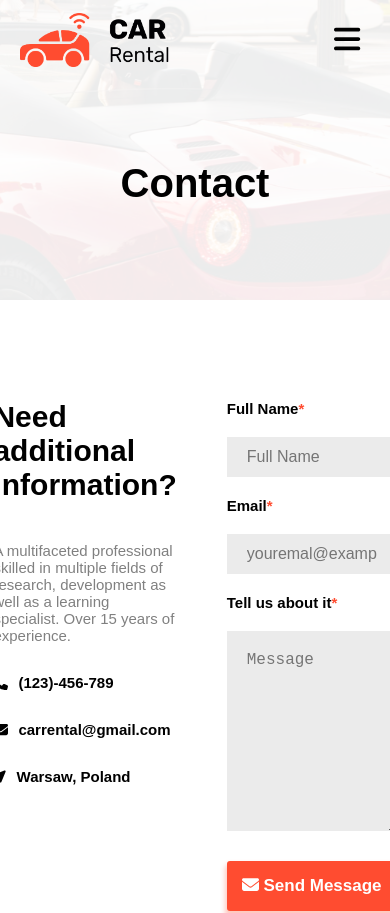
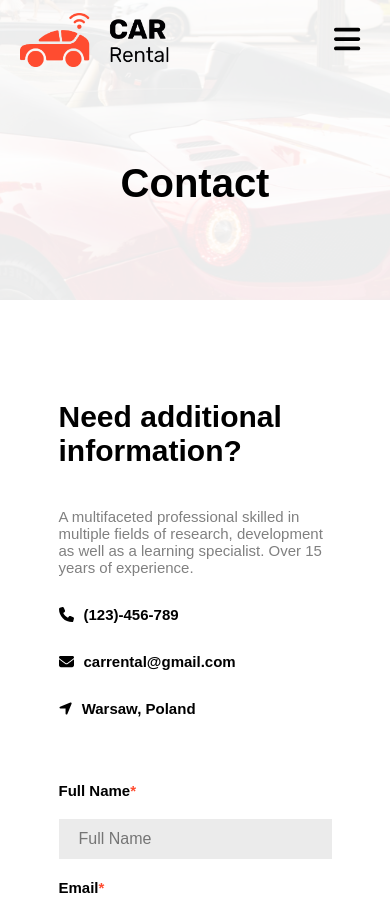
Before and after one commit to BodiaPutiak/CarRental, a React (Vite) app in the folder project/: page /contact in a window 390 px wide. Shown: the top 913 px of the page. Built offline with nearby package versions, Linux system fonts and the light colour scheme.

Commit message:
minor changes

```diff
--- a/project/src/components/Contact/index.scss
+++ b/project/src/components/Contact/index.scss
@@ -11,6 +11,9 @@
         gap: 50px;
         justify-content: center;
         width: 70%;
+        @media(max-width: 1000px) {
+            flex-direction: column;
+        }
         .info-text-container {
             display: flex;
             flex-direction: column;
```
